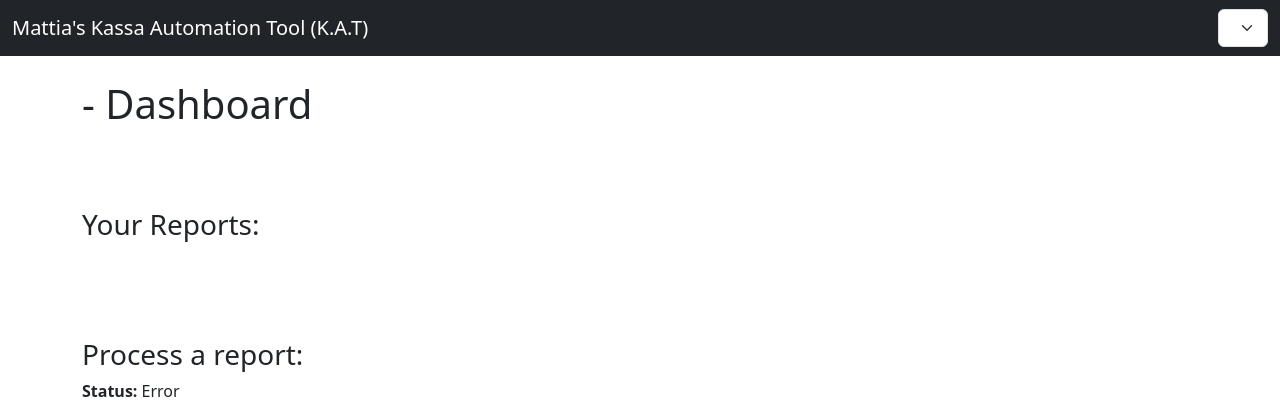
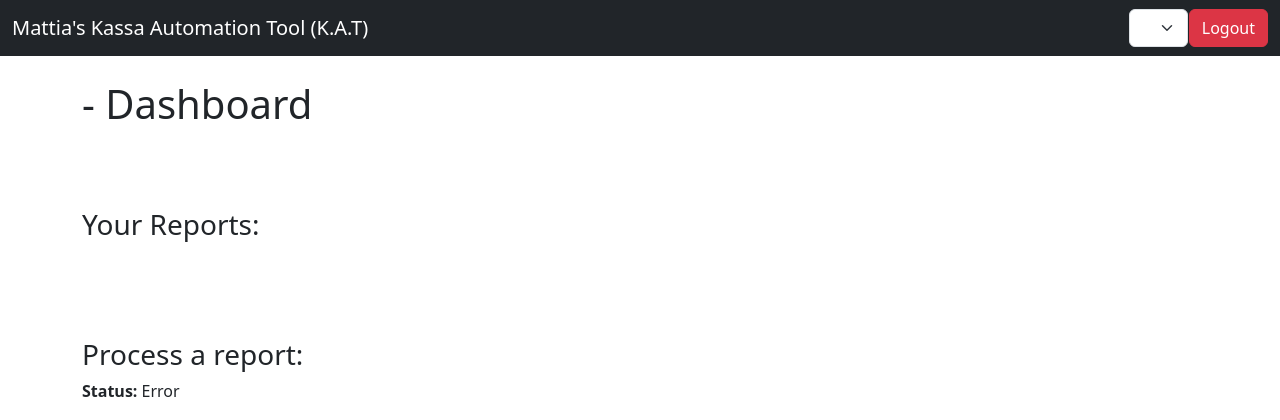
Before and after one commit to Dr4iNLiF3-source/gastrofix2, a Flask app: template templates/dashboard.html in a window 1280 px wide. Shown: the top 420 px of the page. Run offline with Flask 3, Linux system fonts and the light colour scheme; the template is opened without the code that fills it, so the values that code supplies are empty.

Commit message:
Add files via upload

```diff
--- a/templates/dashboard.html
+++ b/templates/dashboard.html
@@ -14,6 +14,8 @@
                 <span class="navbar-brand">Mattia's Kassa Automation Tool (K.A.T)</span>
                 <div class="d-flex">
                     <select id="navbarSelect" class="form-select"></select>
+                    <space style="width: 10px;"></space>
+                    <button class="btn btn-danger" onclick="window.location.href='/logout'">Logout</button>
                 </div>
             </div>
         </nav>
```
